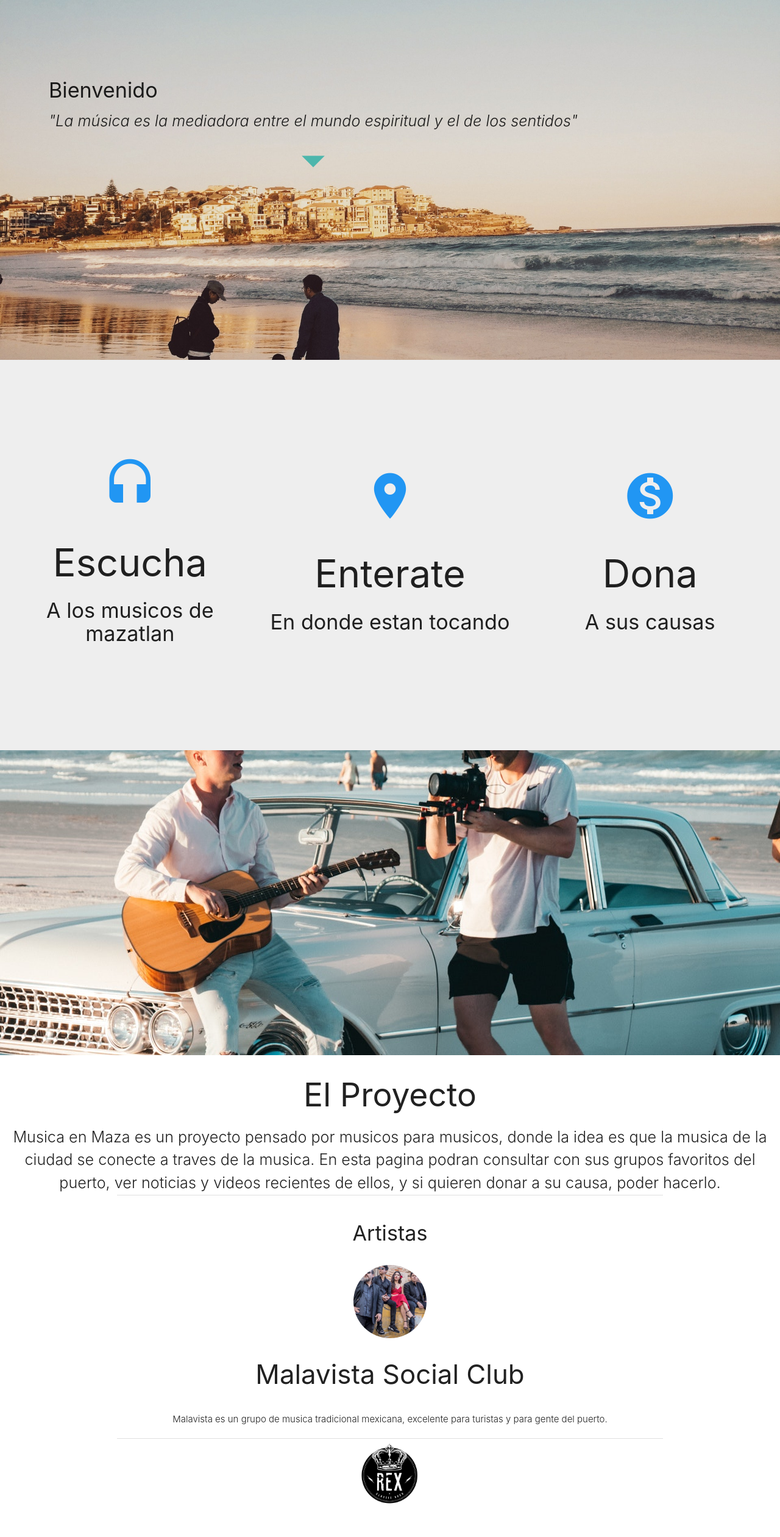
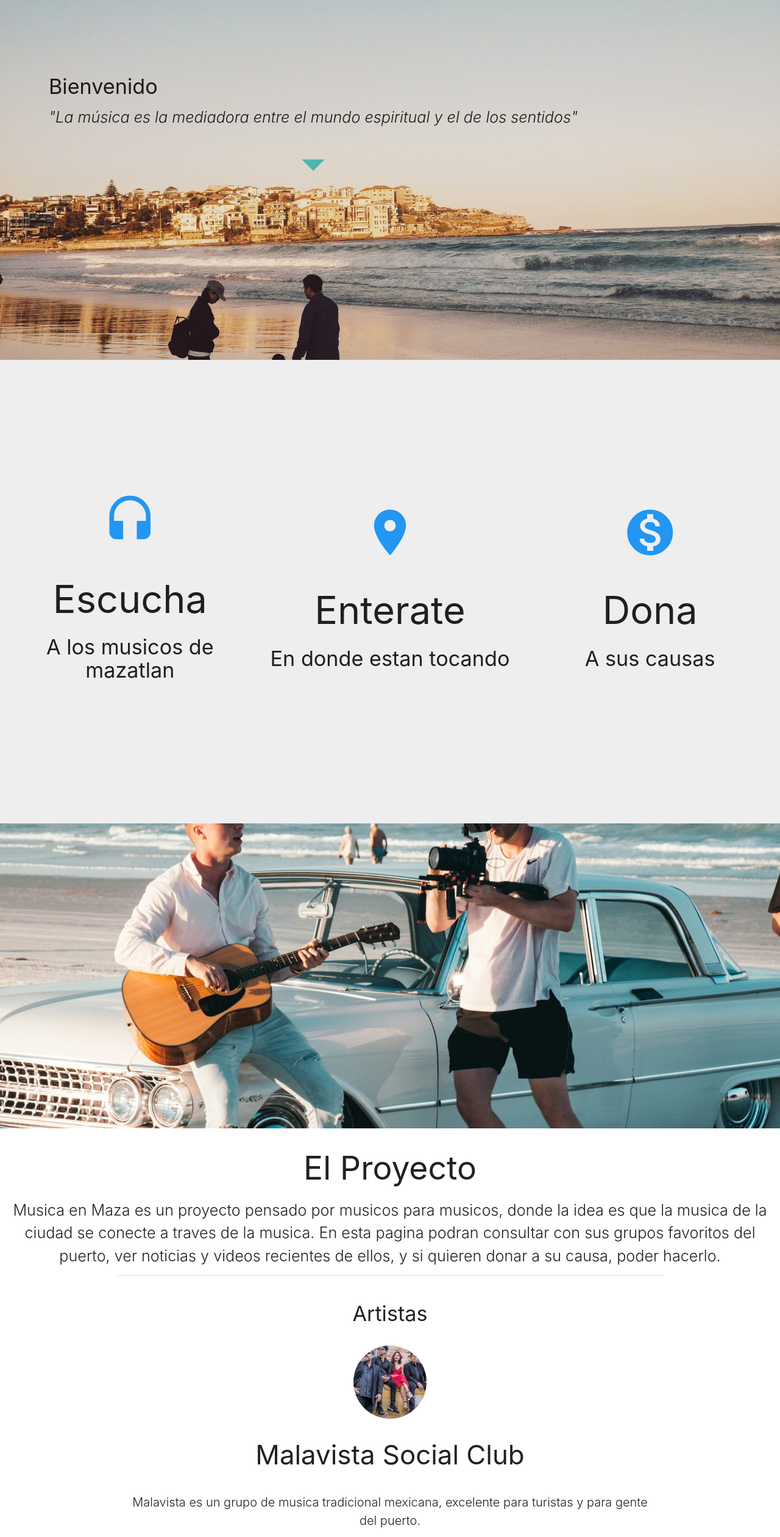
Before and after one commit to bralco03/musica-en-maza, a React (Create React App) app: page / in a window 1280 px wide. Shown: the part 234-2754 px from the top of the page at 61% size. Built offline with nearby package versions, Linux system fonts and the light colour scheme.

Commit message:
Implemented videos component, still needs more features, now working on video tab

```diff
--- a/src/components/Extrainfo.jsx
+++ b/src/components/Extrainfo.jsx
@@ -3,7 +3,7 @@ import './extrainfo.css';
 
 const Extrainfo = () => {
     return(
-        <div className="row center extrainfo valign-wrapper grey lighten-3">
+        <div className="row center extrainfo valign-wrapper grey lighten-3" id="extrainfo">
             <div className="col s4">
                 <i className="large material-icons blue-text">headset</i>
                 <h1>Escucha</h1>
--- a/src/components/Welcome.jsx
+++ b/src/components/Welcome.jsx
@@ -14,7 +14,7 @@ const Welcome = () => {
                         "La música es la mediadora entre el mundo
                     espiritual y el de los sentidos"</p>
                     <div className="arrow center-align">
-                        <i className="large material-icons"><a href="#">arrow_drop_down</a></i>
+                        <i className="large material-icons"><a href="#extrainfo">arrow_drop_down</a></i>
                     </div>
             </div>
         </div>
--- a/src/components/artistas.css
+++ b/src/components/artistas.css
@@ -4,6 +4,7 @@
 }
 .artistText {
     padding: 2.5vh;
+    font-size: 20px;
 }
 .artistTitle{
     padding: 2.5vh;
--- a/src/components/extrainfo.css
+++ b/src/components/extrainfo.css
@@ -1,4 +1,4 @@
 .extrainfo{
     margin: 0;
-    height: 80vh;
+    height: 95vh;
 }
--- a/src/components/homeExtra.css
+++ b/src/components/homeExtra.css
@@ -1,3 +1,4 @@
 p{
     font-weight: 300;
+    padding-bottom: 1.5vh;
 }
```
Also changed, not shown: src/components/SendVideo.jsx (added), src/components/sendvideo.css (added), src/images/artistsBG.jpg (added).
